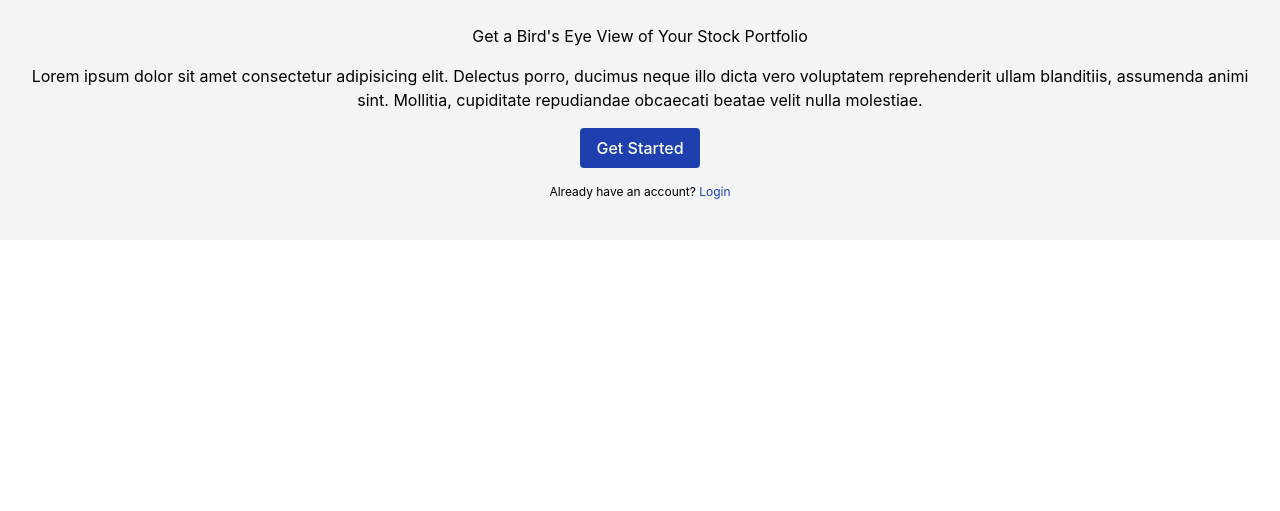
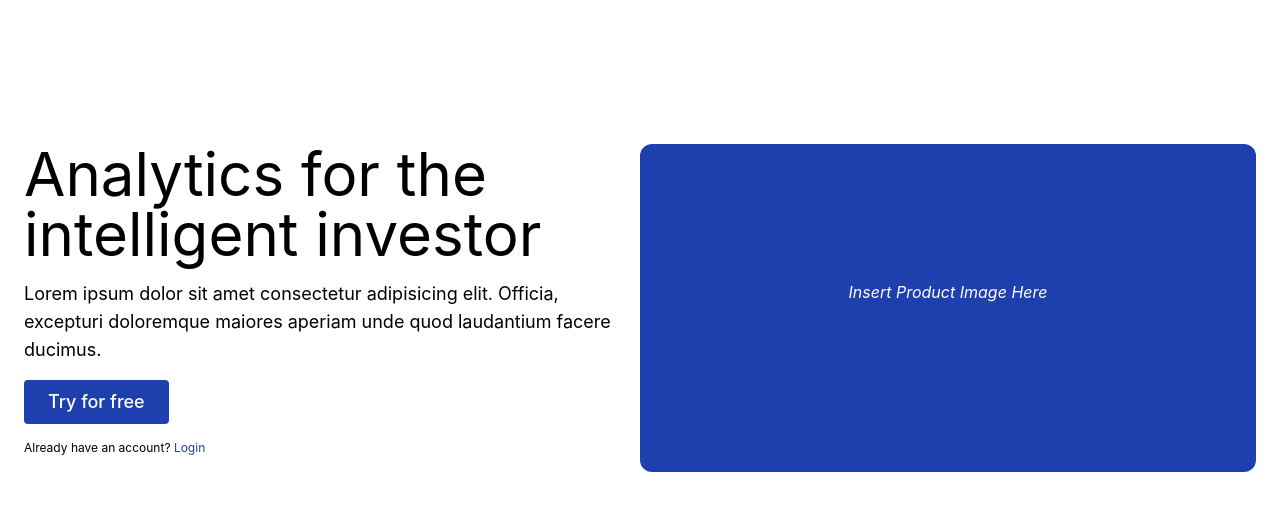
Before and after one commit to isgrove/accretion, a Django app: page / in a window 1280 px wide. Shown: the top 511 px of the page. Run offline with Django 3.2, Linux system fonts and the light colour scheme; some libraries are stand-ins or nearby versions.

Commit message:
Marketing page v1

```diff
--- a/accretion/app/templates/app/home.html
+++ b/accretion/app/templates/app/home.html
@@ -3,18 +3,31 @@
 {% block title %}Home{% endblock %}
 
 {% block content %}
-<div class="bg-gray-100 p-6">
-    <div class="container text-center mx-auto">
-        <h1 class="mb-4">Get a Bird's Eye View of Your Stock Portfolio</h1>
-        <p class="text-grey-700 mb-4">Lorem ipsum dolor sit amet consectetur adipisicing elit. Delectus porro, ducimus
-            neque illo dicta vero voluptatem reprehenderit ullam blanditiis, assumenda animi sint. Mollitia, cupiditate
-            repudiandae obcaecati beatae velit nulla molestiae.</p>
-        <a class="font-medium text-white px-4 py-2 no-underline bg-blue-800 rounded inline-block transition-all hover:bg-blue-700 mb-4"
-            href="{% url 'app:signup' %}">Get Started</a>
-        <p class="mb-4 text-xs">Already have an account? <a class="text-blue-800 hover:text-blue-700"
-                href="{% url 'app:login' %}">Login</a></p>
+<div class="container mx-auto">
+    <div class="flex flex-wrap overflow-hidden pt-36 p-6">
+        <div class="w-full overflow-hidden md:w-1/2">
+            <!-- Column Content -->
+            <h1 class="mb-4 text-6xl">Analytics for the intelligent investor</h1>
+
+            <p class="text-grey-700 mb-4 text-lg">Lorem ipsum dolor sit amet consectetur adipisicing elit. Officia,
+                excepturi doloremque maiores aperiam unde quod laudantium facere ducimus.</p>
+
+            <a class="font-medium text-white px-6 py-2 no-underline bg-blue-800 rounded inline-block transition-all hover:bg-blue-700 mb-4 text-lg mr-4"
+                href="{% url 'app:signup' %}">Try for free</a>
+
+            <!-- <a class="text-blue-800 px-6 py-2 no-underline bg-blue-50 rounded inline-block transition-all mb-4 text-lg  border-solid border border-blue-800 hover:bg-blue-100"
+                href="{% url 'app:signup' %}">Learn more</a> -->
+
+            <p class="mb-4 text-xs">Already have an account? <a class="text-blue-800 hover:text-blue-700"
+                    href="{% url 'app:login' %}">Login</a></p>
+        </div>
+
+        <div class="w-full overflow-hidden md:w-1/2 bg-blue-800 p-6 rounded-xl">
+            <!-- Column Content -->
+            <p class="mt-28 text-center italic text-white">Insert Product Image Here</p>
+        </div>
     </div>
 </div>
-<div class="container">
+<div class="container mx-auto">
 </div>
 {% endblock %}
--- a/accretion/static/css/main.css
+++ b/accretion/static/css/main.css
@@ -7,12 +7,6 @@
 body {
     font-family: -apple-system, BlinkMacSystemFont, "Segoe UI", Roboto, Helvetica, Arial, sans-serif, "Apple Color Emoji", "Segoe UI Emoji", "Segoe UI Symbol";
   }
-
-.container {
-    margin: 0 auto;
-    width: 90%;
-    max-width: 750px;
-}
 
 label, input {
     display: block;
```
Also changed, not shown: accretion/theme/static_src/tailwind.config.js (+16 -0 lines).
